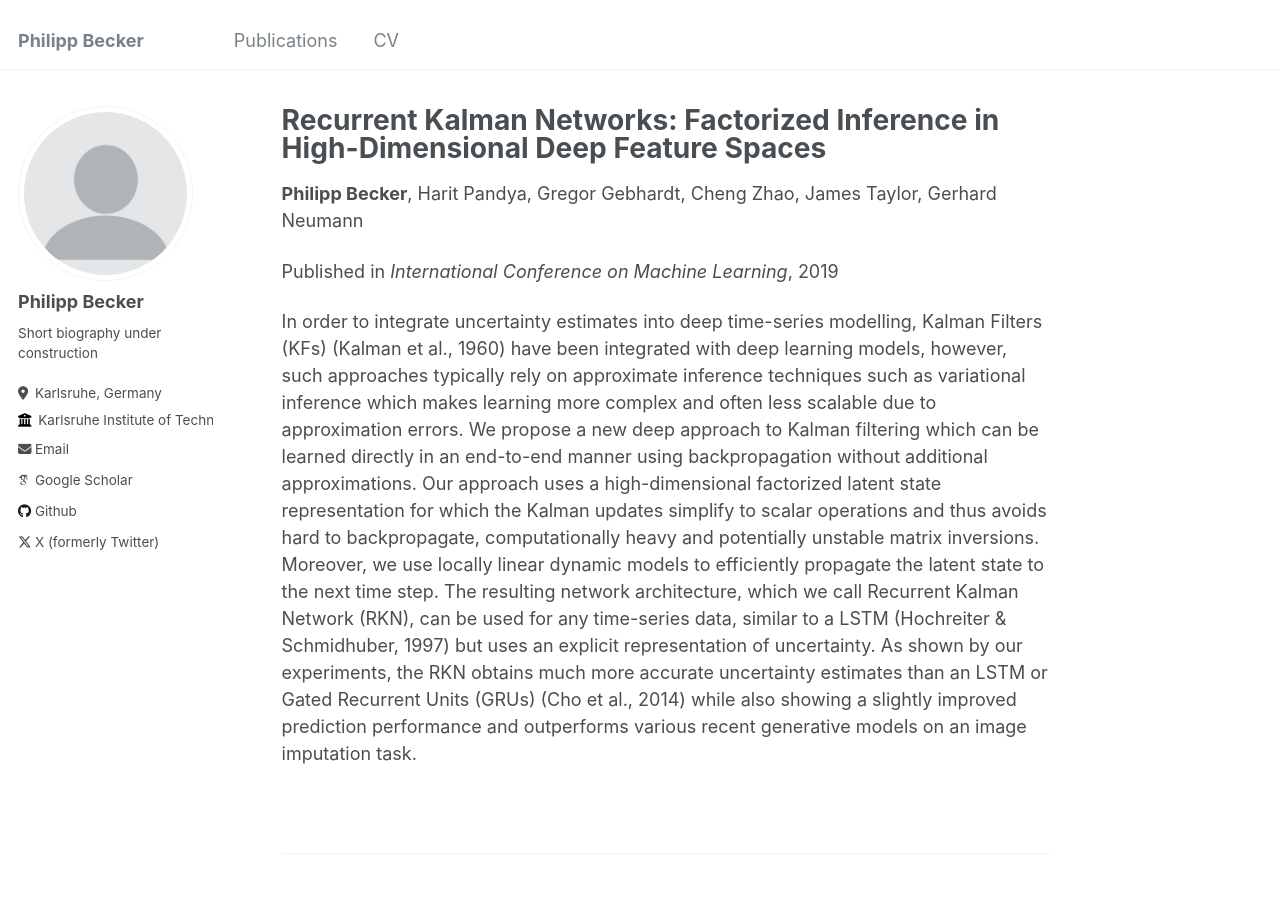
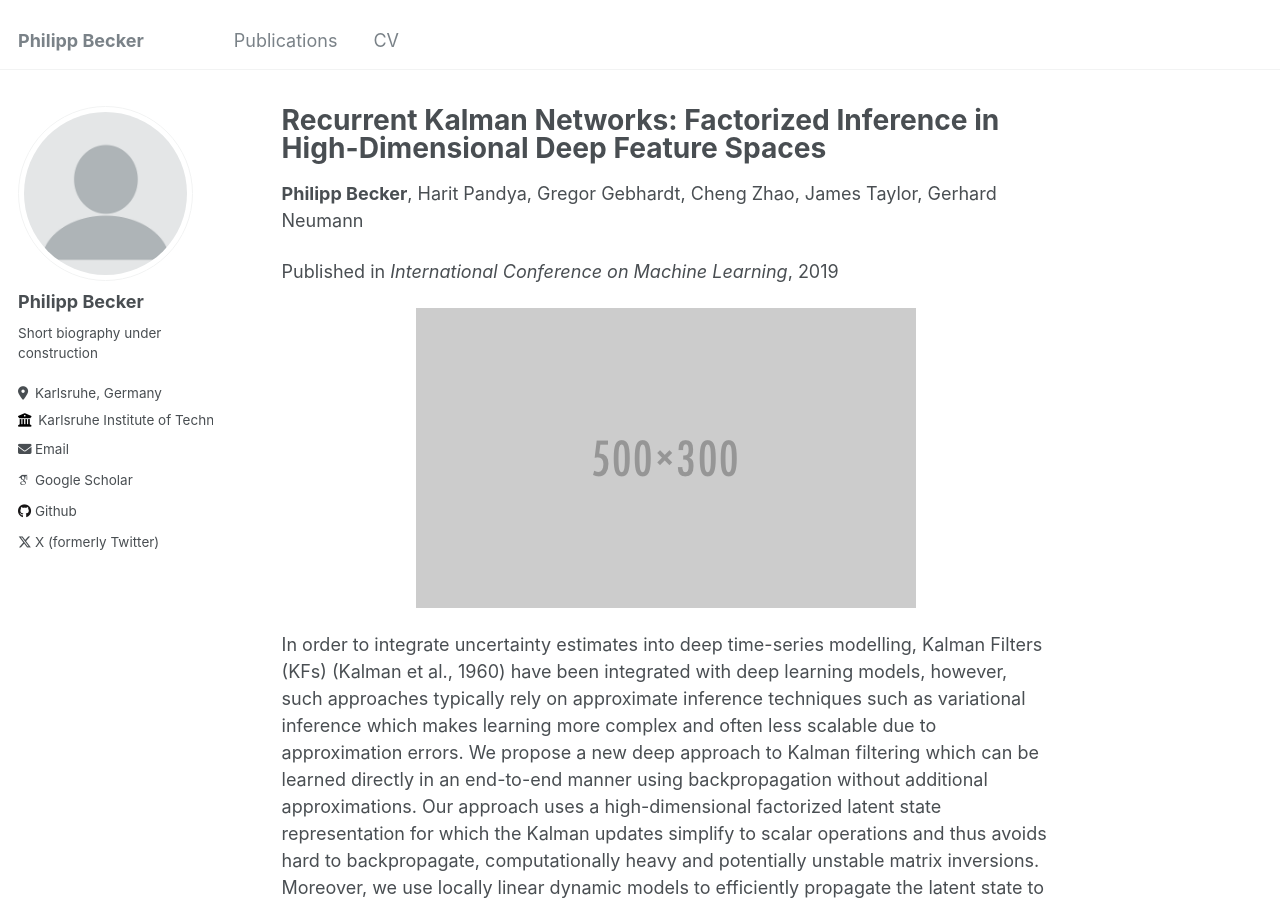
Before and after one commit to pbecker93/pbecker93.github.io, a Jekyll site: the page built from _publications/2019-01-RKN.md, in a window 1280 px wide and 900 px high. Built offline with Jekyll 4.4.1, drawn with Linux system fonts in a browser that asks for light colours; some web fonts are replaced.

Commit message:
sample-image

```diff
--- a/_publications/2019-01-RKN.md
+++ b/_publications/2019-01-RKN.md
@@ -13,4 +13,10 @@ codeurl: 'https://github.com/LCAS/RKN'
 #citation: 'Your Name, You. (2009). &quot;Paper Title Number 1.&quot; <i>Journal 1</i>. 1(1).'
 ---
 
+<p>
+<img style="display:block; margin-left: auto; margin-right: auto;" src="https://pbecker93.github.io/images/500x300.png" width="500px" height="300px" border="2px solid #bbb">
+</p>
+
+<p>
 In order to integrate uncertainty estimates into deep time-series modelling, Kalman Filters (KFs) (Kalman et al., 1960) have been integrated with deep learning models, however, such approaches typically rely on approximate inference techniques such as variational inference which makes learning more complex and often less scalable due to approximation errors. We propose a new deep approach to Kalman filtering which can be learned directly in an end-to-end manner using backpropagation without additional approximations. Our approach uses a high-dimensional factorized latent state representation for which the Kalman updates simplify to scalar operations and thus avoids hard to backpropagate, computationally heavy and potentially unstable matrix inversions. Moreover, we use locally linear dynamic models to efficiently propagate the latent state to the next time step. The resulting network architecture, which we call Recurrent Kalman Network (RKN), can be used for any time-series data, similar to a LSTM (Hochreiter & Schmidhuber, 1997) but uses an explicit representation of uncertainty. As shown by our experiments, the RKN obtains much more accurate uncertainty estimates than an LSTM or Gated Recurrent Units (GRUs) (Cho et al., 2014) while also showing a slightly improved prediction performance and outperforms various recent generative models on an image imputation task.
+</p>
```
